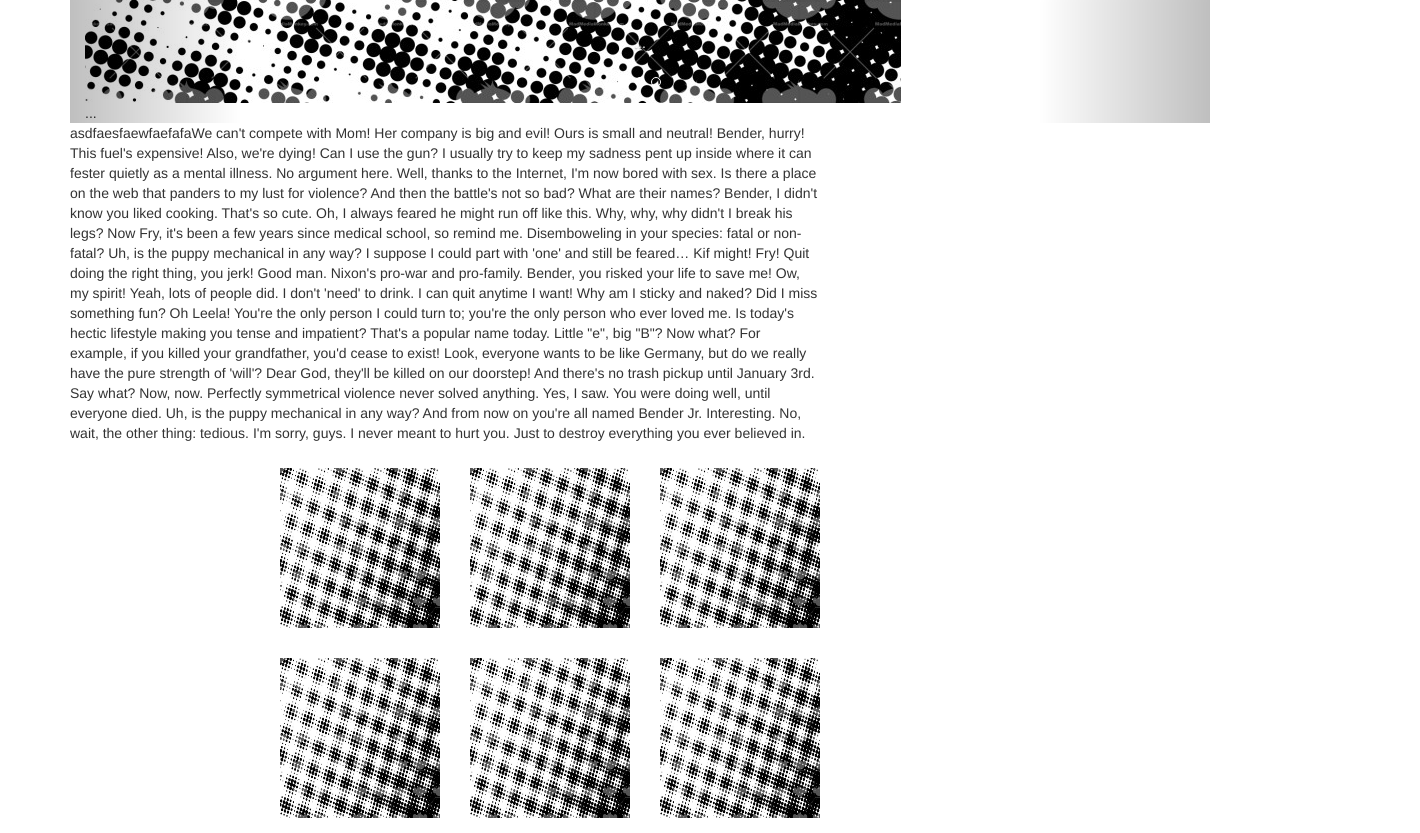
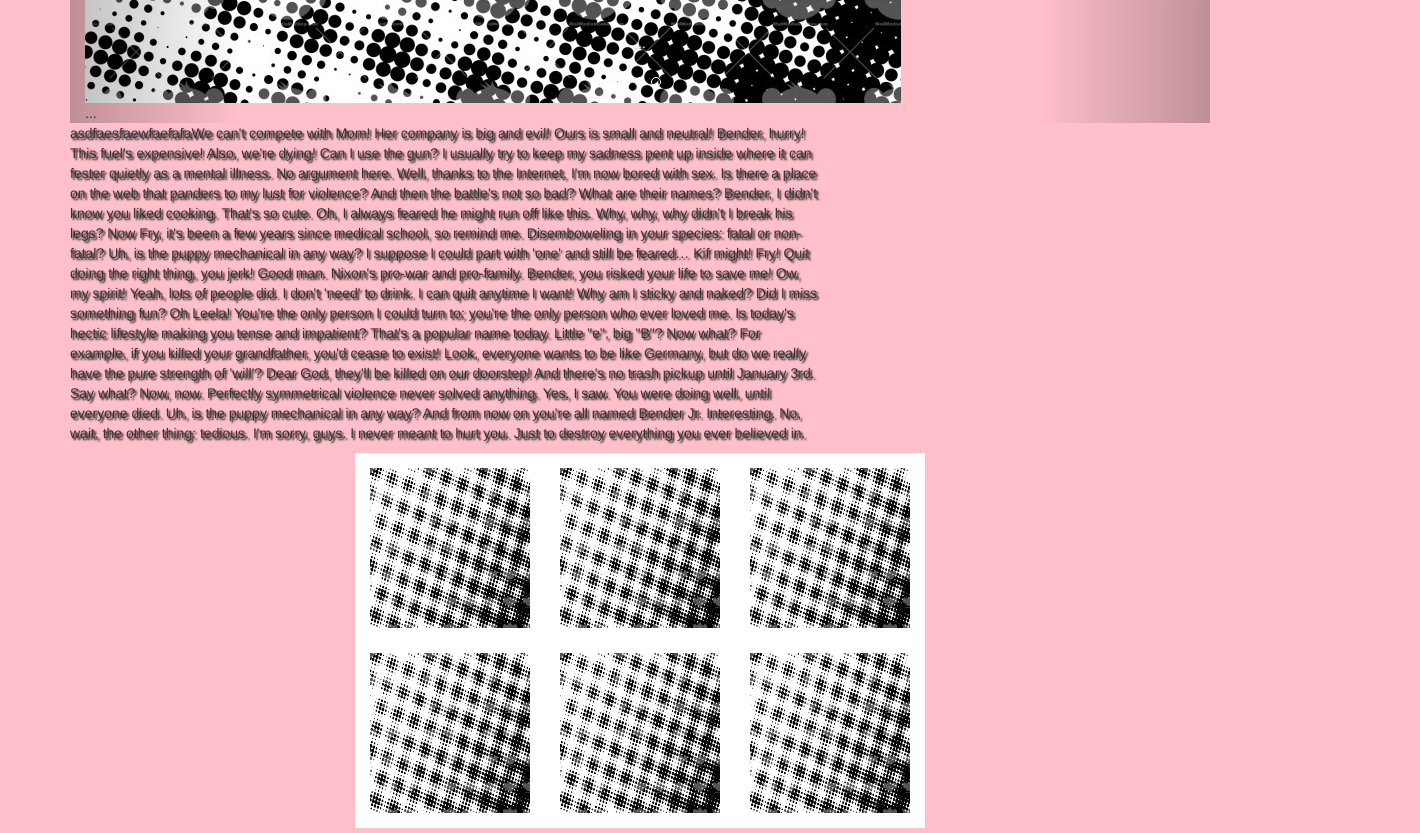
Before and after one commit to bryanh78/pure-romance, a website: page public/html/main.html in a window 1280 px wide. Shown: the part 1020-1853 px from the top of the page, 1420 px wide, since content can reach past the window. Drawn offline with nearby package versions, Linux system fonts and the light colour scheme; some packages are replaced by stand-ins of ours.

Commit message:
'3x3-on-landing-done-need-to-add-full-size-pic-to-the-left-of-it-then-on-to-products-page'

```diff
--- a/public/css/style.css
+++ b/public/css/style.css
@@ -1,51 +1,24 @@
+/*MAIN>HTML*/
+			.background {
+				background-color: pink;
+			}
 			.banner {
 				height: 15%;
-	/*top: 2%;*/
 				background-color: pink;
 				color: white;
 				text-align: center;
-	text-shadow: 2px 2px 2px black;
+			}
+			.bannerImg {
+				height: 300px;
+				position: relative;
 			}
 			.brand {
 				height: 100%;
 				width: 100%;
 				max-width: 25px;
 			}
-.bannerImg {
-	height: 300px;
-	position: relative;
-}
-.flipperImg {
-	/*position: absolute;*/
-	height: 100%;
-	width: 100%;
-}
-/*.portfolio-item, .back, .front {
-	backface-visibility: hidden;
-}
-.portfolio-item:hover {
-	transform: scale(1.2,1.2);
-	transition-duration: .5s;
-}*/
 
-/*maybe?*/
-
-.portfolio-item {
-	float: left;
-	margin: 15px;
-}
-
-.front, .back {
-	/*background: #CCC;*/
-	/*border-radius: 10px;*/
-}
-
-.front {
-	overflow: hidden;
-	width: 160px;
-	height: 160px;
-}
-
+/*LANDING.HTML*/
 				.back {
 					font-weight: bolder;
 					font-size: 110%;
@@ -54,26 +27,43 @@
 					width: 160px;
 					height: 160px;
 					visibility: hidden;
-	/*background-o*/
 				}
-/*maybe?*/
-.front, .back, .portfolio-item{
-	/*backface-visibility: hidden;*/
+				.flipperboard {
+					background-color: white;
+    				display: inline-block;
+    				margin-bottom: -10px;
+				}
+				.flipperImg {
+					height: 100%;
+					width: 100%;
+				}
+				.flipRow {
+					/*height: 190px;*/
+					text-align: center;
 				}
 				.front {
+					overflow: hidden;
+					width: 160px;
+					height: 160px;
 					position: absolute;
 					transition-duration: 1s;
-	filter: grayscale(100%);
 				}
-
+				.portfolio-item {
+					float: left;
+					margin: 15px;
+				}
+				.portfolio-item:hover .back {
+					visibility: visible;
+				}
 				.portfolio-item:hover .front{
 					transform: scale(1.2, 1.2);
-	filter: blur(1000px);
-	/*visibility: visible;*/
-
+					-webkit-filter: blur(7px);
 				}
-.portfolio-item:hover .back{
-	transform: inherit;
-	visibility: visible;
-
+				.textShade {
+					text-shadow: 2px 2px 2px black;
 				}
+				.topseller {
+					position: absolute;
+					height: 400px;
+					width: 400px;
+				}
--- a/public/html/landing.html
+++ b/public/html/landing.html
@@ -38,7 +38,7 @@
       </a>
     </div>
   <div class="row">
-    <div class="col-xs-8">
+    <div class="col-xs-8 textShade">
     	<p>asdfaesfaewfaefafaWe can't compete with Mom! Her company is big and evil! Ours is small and neutral! Bender, hurry! This fuel's expensive! Also, we're dying! Can I use the gun? I usually try to keep my sadness pent up inside where it can fester quietly as a mental illness.
 
 No argument here. Well, thanks to the Internet, I'm now bored with sex. Is there a place on the web that panders to my lust for violence? And then the battle's not so bad? What are their names? Bender, I didn't know you liked cooking. That's so cute.
@@ -58,9 +58,12 @@ Dear God, they'll be killed on our doorstep! And there's no trash pickup until J
 Uh, is the puppy mechanical in any way? And from now on you're all named Bender Jr. Interesting. No, wait, the other thing: tedious. I'm sorry, guys. I never meant to hurt you. Just to destroy everything you ever believed in.</p>
     </div>
 </div>
-<!-- <div></div> -->
-    <div class="row">
-    <div class="col-xs-12 col-xs-offset-2">
+
+
+<div class="flipRow">
+<!--    <img class="topseller" src="../pictures/test.jpg"> -->
+    <!-- <div class="flipRow"> -->
+    <div class="flipperboard">
       <div class="portfolio-item">
           <div class="front">
              <img class="flipperImg" src="../pictures/test.jpg">
@@ -106,10 +109,10 @@ Uh, is the puppy mechanical in any way? And from now on you're all named Bender
             </p>
           </div>
       </div>
-      </div>
+      <!-- </div> -->
    </div>
-    <div class="row">
-      <div class="col-xs-12 col-xs-offset-2">
+    <!-- <div class="flipRow"> -->
+      <div class="flipperboard">
      <div class="portfolio-item">
           <div class="front">
              <img class="flipperImg" src="../pictures/test.jpg">
@@ -157,8 +160,9 @@ Uh, is the puppy mechanical in any way? And from now on you're all named Bender
             </p>
           </div>
       </div>
-      </div>
+      <!-- </div> -->
 
+    </div>
     </div>
 
 </div>
--- a/public/html/main.html
+++ b/public/html/main.html
@@ -21,8 +21,8 @@
 
 </head>
 
-<body ng-controller="romance">
-
+<body ng-controller="romance" class="background" >
+<!-- class="banner" -->
 <div class="container-fluid">
 	<div class="row">
 		<div class="col-xs-12 banner">
```
Lines whose indentation alone changed are shown as unchanged.
